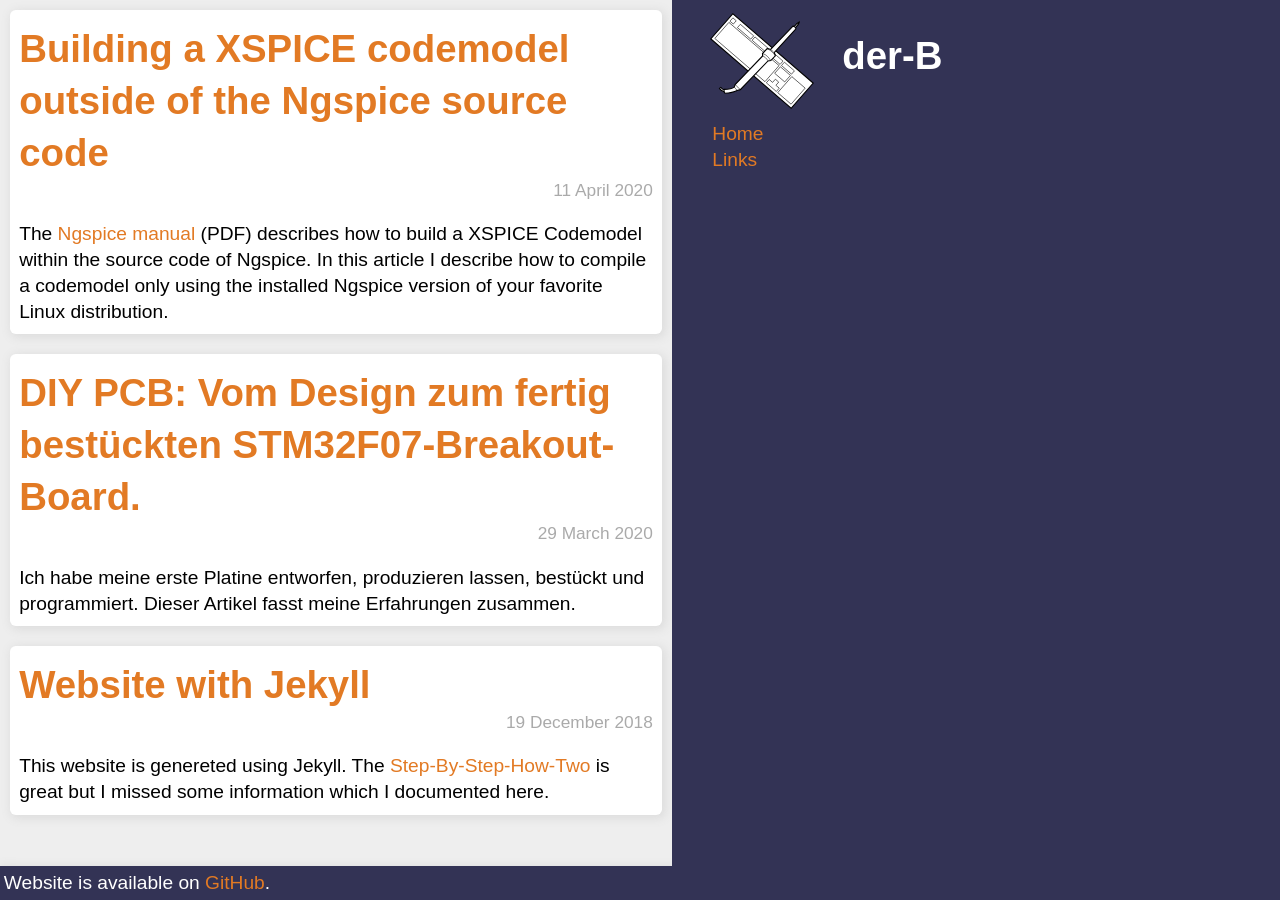
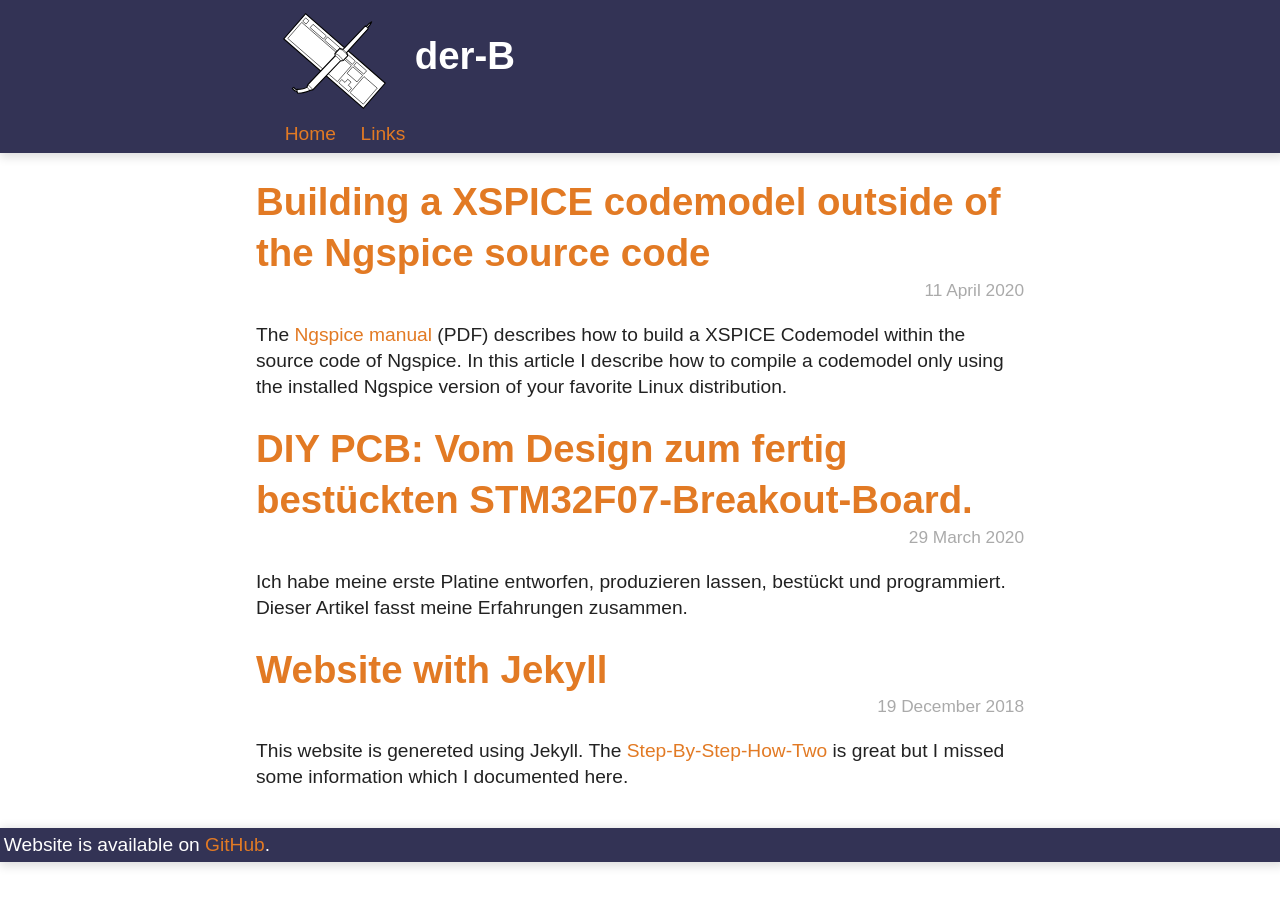
Before and after one commit to der-b/www, a Jekyll site: the page built from index.md, in a window 1280 px wide. Built offline with Jekyll 4.4.1, drawn with Linux system fonts in a browser that asks for light colours.

Commit message:
Update layout.

```diff
--- a/_sass/main.scss
+++ b/_sass/main.scss
@@ -1,6 +1,6 @@
 $menu-rollout: 30em;
 $menu-to-right-width: 50em;
-$content-max-width: 35em;
+$content-max-width: 40em;
 $fontsize_increase_1: 55em;
 $fontsize_increase_2: 60em;
 $fontsize_increase_3: 65em;
@@ -16,7 +16,8 @@ body {
 	padding: 0;
 	margin: 0;
 	border: 0;
-	background-color: #eeeeee;
+	background-color: #fff;
+    color: #222;
 	font-family: Cantarell, Arial, sans-serif;
 	font-size: 1em;
 	min-height: 100vh;
@@ -51,8 +52,9 @@ h1 {
 }
 
 header {
-	grid-template-columns: repeat(1, auto);
-	grid-template-areas: "logo" "menue";
+    grid-template-columns: minmax(0, 1fr) [left] repeat(3, minmax(1em, $content-max-width/3)) [right] minmax(0, 1fr);
+	grid-template-areas: "nonel logo logo logo noner"
+                         "nonel menue menue menue noner";
 	color: #ddd;
 	background: #335;
 	border: 0;
@@ -94,15 +96,9 @@ header img {
 
 
 div.content {
-	display: grid;
-	grid-template-columns: [left] minmax(1em, $content-max-width) [right] repeat(auto-fill, minmax(0, 1fr)) [end];
-//	grid-auto-flow: column dense;
 }
 
 div.content * {
-	grid-column-start: left;
-	grid-column-end: right;
-	height: min-content;
 }
 
 div.note {
@@ -124,7 +120,7 @@ footer {
 	background: #335;
 	border: 0;
 	margin: 0;
-	margin-top: auto;
+	margin-top: 1em;
 	width: 100%;
 	padding: 0.2em;
 	box-shadow: 0.1em 0.1em 0.5em 0.1em #dddddd;
@@ -132,11 +128,16 @@ footer {
 }
 
 div.post {
-	margin: 0.5em;
-	padding: 0.5em;
-	background-color: #fff;
-	border-radius: 0.3em;
-	box-shadow: 0.1em 0.1em 0.5em 0.1em #ddd;
+	display: grid;
+    margin-top: 1em;
+    margin-bottom: 1em;
+	grid-template-columns: minmax(0, 1fr) [left] repeat(3, minmax(1em, $content-max-width/3)) [right] minmax(0, 1fr);
+}
+
+div.post * {
+	grid-column-start: left;
+	grid-column-end: right;
+	height: min-content;
 }
 
 div.post h1:first-of-type {
@@ -174,9 +175,9 @@ div.post div.clear {
 div.post img {
 	max-width: 100%;
 	float: right;
-        padding-bottom: 0.5em;
-        padding-left: 0.5em;
-        height: auto;
+    padding-bottom: 0.5em;
+    padding-left: 0.5em;
+    height: auto;
 }
 
 div.highlight {
@@ -219,41 +220,3 @@ nav ul {
 nav li {
 	display: inline;
 }
-
-@media screen and (min-width: $menu-rollout) {
-	header{
-		grid-template-columns: repeat(2, auto);
-		grid-template-areas: "logo menue";
-	}
-}
-
-
-@media screen and (min-width: $menu-to-right-width) {
-	header {
-		grid-template-columns: max-content;
-		grid-template-rows: min-content min-content minmax(0, 100vh);
-		grid-template-areas: "logo"
-	                             "menue"
-				     "rest";
-		position: fixed;
-		left: $content-max-width;
-		height: 100vh;
-		width: 100%;
-		top: 0;
-		box-shadow: none;
-	}
-
-	header h1 {
-		display: inline-block;
-	}
-
-	nav {
-		align-self: start;
-	}
-
-	nav li {
-		display: block;
-	}
-
-
-}
```
